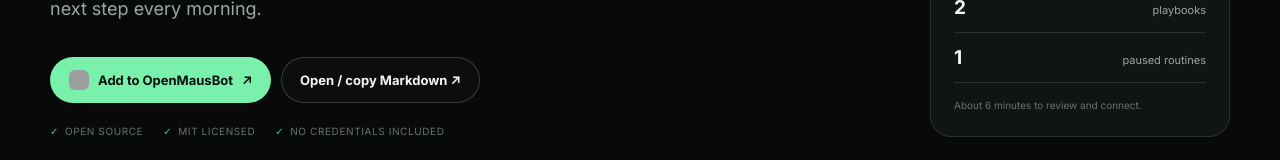
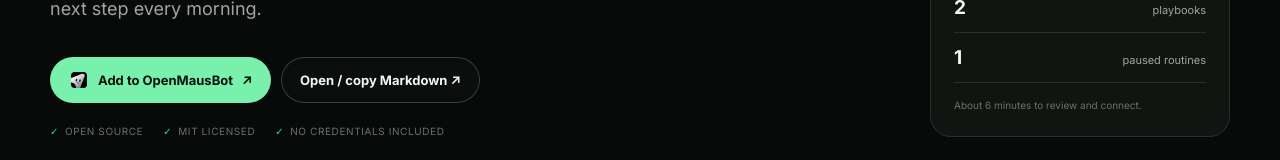
Before and after one commit to aaronpie/projexdesk-teams, a Next.js app: page /bots/reddit-lead-miner in a window 1280 px wide. Shown: the part 486-646 px from the top of the page. Built offline with nearby package versions, Linux system fonts and the light colour scheme; grey boxes are pictures that could not be loaded.

Commit message:
Use the real OpenMausBot install icon

```diff
--- a/components/InstallButton.tsx
+++ b/components/InstallButton.tsx
@@ -3,7 +3,7 @@
 export default function InstallButton({ installUrl }: { installUrl: string }) {
   return (
     <a className="button button-primary install-button" href={installUrl}>
-      <img src="/icon.svg" width="20" height="20" alt="" />
+      <img src="/app-icon.png" width="20" height="20" alt="" />
       Add to OpenMausBot
       <span aria-hidden="true">↗</span>
     </a>
```
